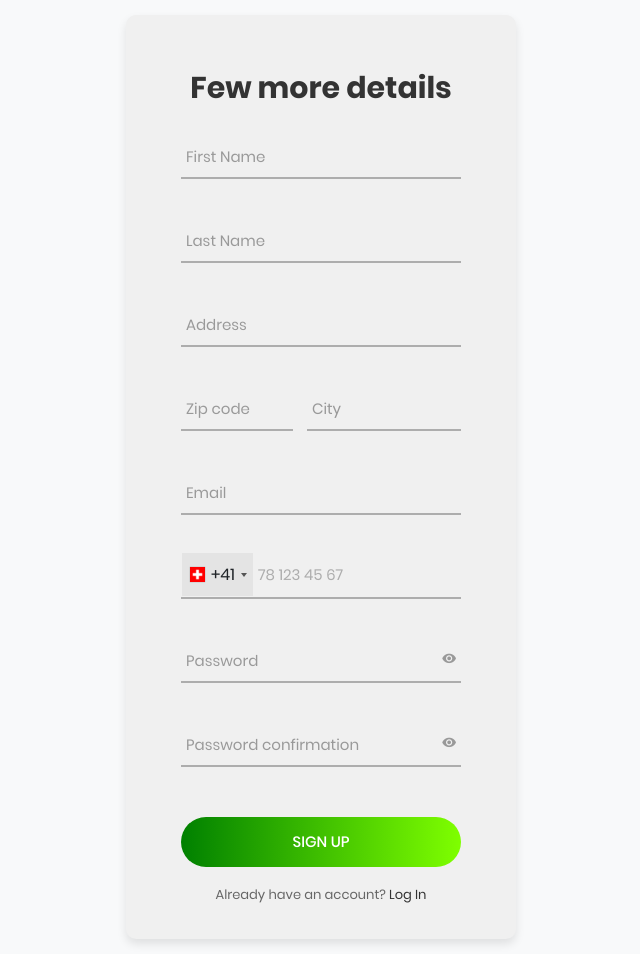
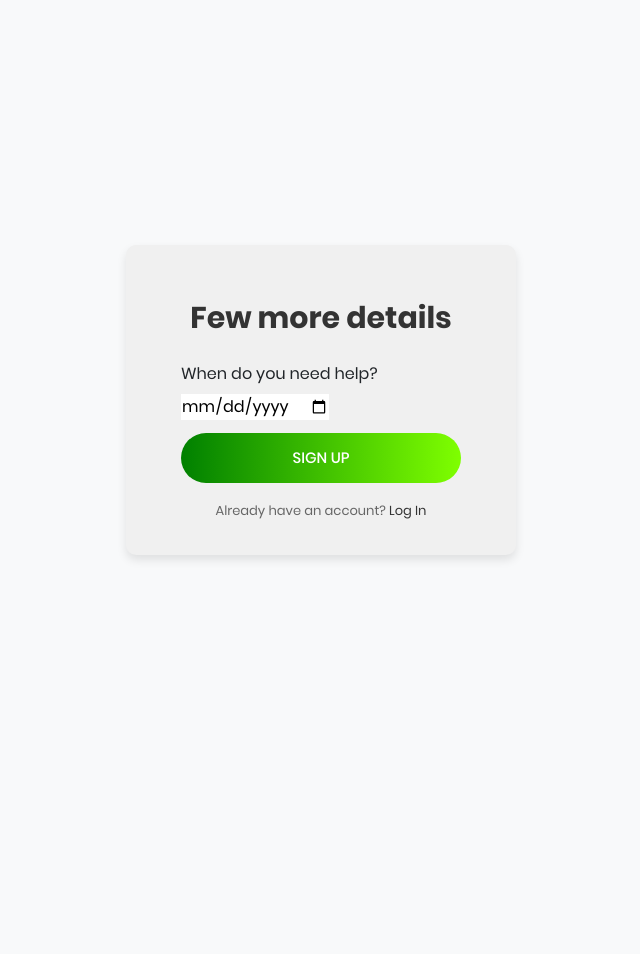
Before and after one commit to Ruijan/volunteering_platform, a Flask app: page /add-task in a window 1280 px wide, after a click on "CONTINUE". Shown: the whole page, without its empty margins (319-959 px from the left). After the commit the page ends 560 px from the top, so only its background shows below. Run offline with Flask 2, Linux system fonts and the light colour scheme; parts of the project's set-up code (start-up, migrations or seed data) failed here and were passed over; some libraries are stand-ins or nearby versions.

Commit message:
map and add-task

```diff
--- a/app.py
+++ b/app.py
@@ -131,7 +131,7 @@ def dashboard():
     if is_user_connected():
         current_user = mongo.db.users.find_one({"email": session["USER"]})
         if current_user["member_type"] == "Volunteer":
-            tasks = list(mongo.db.tasks.find({"city": session["CITY"]}))
+            tasks = list(mongo.db.tasks.find({"city": session["CITY"]}).limit(10))
 
             geolocator = Nominatim(timeout=3)
             location_user = geolocator.geocode(session["LOCALIZATION"])
@@ -176,6 +176,9 @@ def dashboard():
 @app.route('/map', methods=['GET'])
 def map():
     global mongo
+    tasks = list(mongo.db.tasks.find())
+    [{"type": "Feature"}]
+    tasks
     return render_template("map.html")
 
 @app.route('/add-task', methods=['GET'])
--- /dev/null
+++ b/static/js/add_task.js
@@ -0,0 +1,15 @@
+function selectSkill(skillName){
+    skills = document.getElementsByClassName("skill_button");
+    for (skill in skills){
+        if (skills[skill].innerHTML){
+            skills[skill].style.backgroundColor = "whitesmoke";
+        }
+    }
+    document.getElementById(skillName).style.backgroundColor= "lightblue"
+    document.getElementById("selected_skill").value = skillName;
+}
+
+function showDiv(divToHide, divToShow){
+    document.getElementById(divToHide).style.display = "none";
+    document.getElementById(divToShow).style.display = "block";
+}
--- /dev/null
+++ b/static/styles/add_task.css
@@ -0,0 +1,3 @@
+.skill_button{
+    margin: 1px;
+}
--- a/templates/add_task.html
+++ b/templates/add_task.html
@@ -6,55 +6,45 @@
     <meta charset="UTF-8">
     <meta name="viewport" content="width=device-width, initial-scale=1">
     <!--===============================================================================================-->
-    <link rel="icon" type="image/png" href="static/images/icons/favicon.ico"/>
+    <link rel="icon" type="image/png" href="static/images/icons/favicon.ico" />
     <link rel="icon" type="image/png" href="{{ url_for('static',filename='images/icons/favicon.ico') }}">
     <!--===============================================================================================-->
     <link rel="stylesheet" type="text/css" href="../static/vendor/bootstrap/css/bootstrap.min.css">
-    <link rel="stylesheet" type="text/css"
-          href="{{ url_for('static',filename='vendor/bootstrap/css/bootstrap.min.css') }}">
+    <link rel="stylesheet" type="text/css" href="{{ url_for('static',filename='vendor/bootstrap/css/bootstrap.min.css') }}">
     <!--===============================================================================================-->
     <link rel="stylesheet" type="text/css" href="../static/fonts/font-awesome-4.7.0/css/font-awesome.min.css">
-    <link rel="stylesheet" type="text/css"
-          href="{{ url_for('static',filename='fonts/font-awesome-4.7.0/css/font-awesome.min.css') }}">
+    <link rel="stylesheet" type="text/css" href="{{ url_for('static',filename='fonts/font-awesome-4.7.0/css/font-awesome.min.css') }}">
     <!--===============================================================================================-->
     <link rel="stylesheet" type="text/css" href="../static/fonts/iconic/css/material-design-iconic-font.min.css">
-    <link rel="stylesheet" type="text/css"
-          href="{{ url_for('static',filename='fonts/iconic/css/material-design-iconic-font.min.css') }}">
+    <link rel="stylesheet" type="text/css" href="{{ url_for('static',filename='fonts/iconic/css/material-design-iconic-font.min.css') }}">
     <!--===============================================================================================-->
     <link rel="stylesheet" type="text/css" href="../static/vendor/animate/animate.css">
     <link rel="stylesheet" type="text/css" href="{{ url_for('static',filename='vendor/animate/animate.css') }}">
     <!--===============================================================================================-->
     <link rel="stylesheet" type="text/css" href="../static/vendor/css-hamburgers/hamburgers.min.css">
-    <link rel="stylesheet" type="text/css"
-          href="{{ url_for('static',filename='vendor/css-hamburgers/hamburgers.min.css') }}">
+    <link rel="stylesheet" type="text/css" href="{{ url_for('static',filename='vendor/css-hamburgers/hamburgers.min.css') }}">
     <!--===============================================================================================-->
     <link rel="stylesheet" type="text/css" href="../static/vendor/animsition/css/animsition.min.css">
-    <link rel="stylesheet" type="text/css"
-          href="{{ url_for('static',filename='vendor/animsition/css/animsition.min.css') }}">
+    <link rel="stylesheet" type="text/css" href="{{ url_for('static',filename='vendor/animsition/css/animsition.min.css') }}">
     <!--===============================================================================================-->
     <link rel="stylesheet" type="text/css" href="../static/vendor/select2/select2.min.css">
     <link rel="stylesheet" type="text/css" href="{{ url_for('static',filename='vendor/select2/select2.min.css') }}">
     <!--===============================================================================================-->
     <link rel="stylesheet" type="text/css" href="../static/vendor/daterangepicker/daterangepicker.css">
-    <link rel="stylesheet" type="text/css"
-          href="{{ url_for('static',filename='vendor/daterangepicker/daterangepicker.css') }}">
+    <link rel="stylesheet" type="text/css" href="{{ url_for('static',filename='vendor/daterangepicker/daterangepicker.css') }}">
     <!--===============================================================================================-->
     <link rel="stylesheet" type="text/css" href="../static/styles/util.css">
     <link rel="stylesheet" type="text/css" href="../static/styles/login.css">
     <link rel="stylesheet" type="text/css" href="{{ url_for('static',filename='styles/util.css') }}">
     <link rel="stylesheet" type="text/css" href="{{ url_for('static',filename='styles/login.css') }}">
     <!--===============================================================================================-->
-    <link rel="stylesheet" type="text/css" href="../static/styles/intlTelInput.css">
-    <link rel="stylesheet" type="text/css" href="{{ url_for('static',filename='styles/intlTelInput.css') }}">
-    <script>
-        var skills = [];
-
-    </script>
+    <link rel="stylesheet" type="text/css" href="../static/styles/add_task.css">
+    <link rel="stylesheet" type="text/css" href="{{ url_for('static',filename='styles/add_task.css') }}">
 </head>
 
 <body>
     <form class="login100-form validate-form" target="_self" method="post">
-    <input type="text" value="Volunteer" name="member_type" id="member_type" hidden>
+        <input type="text" value="" name="selected_skill" id="selected_skill" hidden>
         <div class="limiter">
             <div class="container-login100 bg-light">
                 <div class="wrap-login100" style="background-color: #F0F0F0; display: block;" id="skills_form">
@@ -62,26 +52,19 @@
                     <span class="login100-form-title p-b-26">
                         How can we help you?
                     </span>
-                <div style="height: 200px;">
+                    <div style="height: 220px;">
                         What do you want to do?<br>
 
                         <div class="input-group mb-3" style="margin-bottom: 100px;">
-
                             <div class="input-group-prepend">
                                 {% for skill in skills %}
-                                <button class="btn btn-outline-secondary" type="button">{{ skill }}
+                                <button class="btn btn-outline-secondary skill_button" type="button" onclick="selectSkill('{{ skill }}');" id="{{ skill }}">{{ skill }}
                                 </button>
                                 {% endfor %}
                             </div>
 
                         </div>
-
-
                     </div>
-
-
-
-
                     <div class="container-login100-form-btn">
                         <div class="wrap-login100-form-btn">
                             <div class="login100-form-bgbtn"></div>
@@ -95,65 +78,8 @@
                     <span class="login100-form-title p-b-26">
                         Few more details
                     </span>
-                <div class="wrap-input100 validate-input" id="institution_name" style="display: none;">
-                    <input class="input100" type="text" pattern="[A-Za-z0-9]{1,}" name="institution_name"
-                           title="Additional details" required=True>
-                    <span class="focus-input100" data-placeholder="Task details"></span>
-                </div>
-                <div class="wrap-input100 validate-input">
-                    <input class="input100" type="text" pattern="[A-Za-z]{1,}" name="first_name"
-                           title="Names contain letters only" required=True>
-                    <span class="focus-input100" data-placeholder="First Name"></span>
-                </div>
-
-                <div class="wrap-input100 validate-input">
-                    <input class="input100" type="text" pattern="[A-Za-z]{1,}" name="last_name"
-                           title="Names contain letters only" required=True>
-                    <span class="focus-input100" data-placeholder="Last Name"></span>
-                </div>
-                <div class="wrap-input100 validate-input">
-                    <input class="input100" type="text" name="address" title="Enter street name and number"
-                           required=True>
-                    <span class="focus-input100" data-placeholder="Address"></span>
-                </div>
-
-                <div class="wrap-input100 validate-input" style="width: 55%; float: right">
-                    <input class="input100" type="text" name="city" title="City" required=True>
-                    <span class="focus-input100" data-placeholder="City"></span>
-                </div>
-
-                <div class="wrap-input100 validate-input" style="width: 40%;">
-                    <input class="input100" type="text" pattern="[0-9]{4,}" name="zip_code" title="Zip code"
-                           required=True>
-                    <span class="focus-input100" data-placeholder="Zip code"></span>
-                </div>
-
-
-                <div class="wrap-input100 validate-input">
-                    <input class="input100" type="text" name="email" pattern="[a-z0-9._%+-]+@[a-z0-9.-]+\.[a-z]{2,}$"
-                           title="Please enter valid email: a@b.c" required=True>
-                    <span class="focus-input100" data-placeholder="Email"></span>
-                </div>
-                <div class="wrap-input100 validate-input">
-                    <input class="input100" type="tel" id="phone" name="phone" pattern="[0-9]{10}" required>
-                </div>
-
-
-                <div class="wrap-input100 validate-input" data-validate="Enter password">
-                        <span class="btn-show-pass">
-                            <i class="zmdi zmdi-eye"></i>
-                        </span>
-                    <input class="input100" type="password" name="pass" required=True id="pass">
-                    <span class="focus-input100" data-placeholder="Password"></span>
-                </div>
-
-                <div class="wrap-input100 validate-input" data-validate="Re-Enter password">
-                        <span class="btn-show-pass">
-                            <i class="zmdi zmdi-eye"></i>
-                        </span>
-                    <input class="input100" type="password" name="pass2" required=True id="pass2">
-                    <span class="focus-input100" data-placeholder="Password confirmation"></span>
-                </div>
+                      <label for="helpday">When do you need help?</label>
+                      <input type="date" id="helpday" name="helpday">
 
                     <div class="container-login100-form-btn">
                         <div class="wrap-login100-form-btn">
@@ -201,44 +127,13 @@
     <script src="../static/vendor/daterangepicker/moment.min.js"></script>
     <script src="../static/vendor/daterangepicker/daterangepicker.js"></script>
     <script type="text/javascript" src="{{ url_for('static',filename='vendor/daterangepicker/moment.min.js') }}"></script>
-<script type="text/javascript"
-        src="{{ url_for('static',filename='vendor/daterangepicker/daterangepicker.js') }}"></script>
+    <script type="text/javascript" src="{{ url_for('static',filename='vendor/daterangepicker/daterangepicker.js') }}"></script>
     <!--===============================================================================================-->
     <script src="../static/vendor/countdowntime/countdowntime.js"></script>
     <script type="text/javascript" src="{{ url_for('static',filename='vendor/countdowntime/countdowntime.js') }}"></script>
     <!--===============================================================================================-->
-<script src="../static/js/register.js"></script>
-<script type="text/javascript" src="{{ url_for('static',filename='js/register.js') }}"></script>
-<script src="../static/js/intlTelInput.js"></script>
-<script type="text/javascript" src="{{ url_for('static',filename='js/intlTelInput.js') }}"></script>
-<script>
-    var input = document.querySelector("#phone");
-    window.intlTelInput(input, {
-        // allowDropdown: false,
-        autoHideDialCode: false,
-        // autoPlaceholder: "off",
-        // dropdownContainer: document.body,
-        // excludeCountries: ["us"],
-        // formatOnDisplay: false,
-        geoIpLookup: function (callback) {
-            $.get("http://ipinfo.io", function () {
-            }, "jsonp").always(function (resp) {
-                var countryCode = (resp && resp.country) ? resp.country : "";
-                callback(countryCode);
-            });
-        },
-        // hiddenInput: "full_number",
-        // initialCountry: "auto",
-        // localizedCountries: { 'de': 'Deutschland' },
-        // nationalMode: false,
-        // onlyCountries: ['us', 'gb', 'ch', 'ca', 'do'],
-        // placeholderNumberType: "MOBILE",
-        preferredCountries: ['ch', 'fr', 'de', 'it'],
-        separateDialCode: true,
-        utilsScript: "../static/js/utils.js",
-    });
-
-</script>
+    <script src="../static/js/add_task.js"></script>
+    <script type="text/javascript" src="{{ url_for('static',filename='js/add_task.js') }}"></script>
 
 </body>
 
--- a/templates/dashboard-need.html
+++ b/templates/dashboard-need.html
@@ -61,6 +61,9 @@
                 </li>
                 <li class="nav-item">
                     <a class="nav-link font-weight-bold" href="#">Community</a>
+                </li>
+                <li class="nav-item">
+                    <a class="nav-link font-weight-bold" href="#">Associations</a>
                 </li>
             </ul>
             <form class="form-inline my-2 my-lg-0">
```
Also changed, not shown: templates/dashboard.html (+159 -57 lines). Lines whose indentation alone changed are shown as unchanged.
